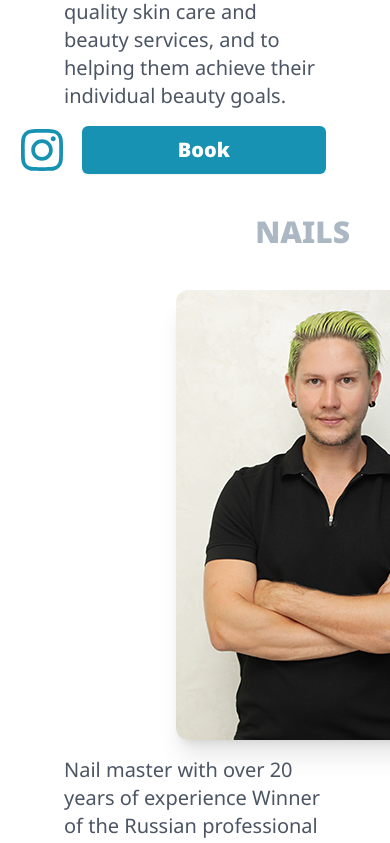
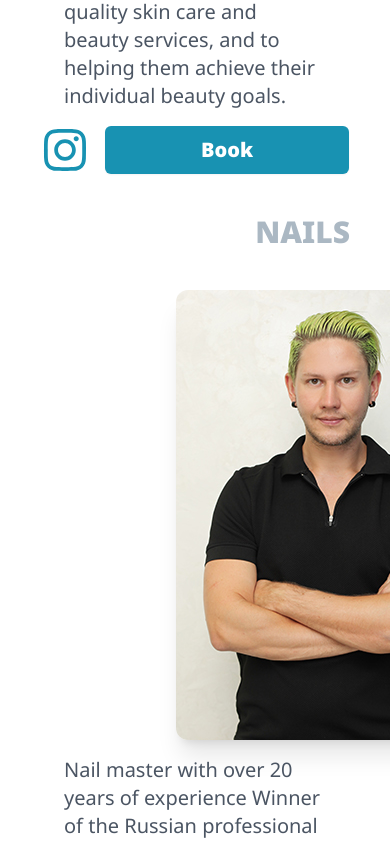
Before and after one commit to elfsvet/fp, a Next.js app: page /About in a window 390 px wide. Shown: the part 2480-3323 px from the top of the page. Built offline with nearby package versions, Linux system fonts and the light colour scheme.

Commit message:
update styling

```diff
--- a/src/components/AboutCard.tsx
+++ b/src/components/AboutCard.tsx
@@ -59,7 +59,7 @@ const AboutCard = ({
               <p className='border-b-2 border-gray-500 w-40' />
               <div className=''>{philosophy}</div>
 
-              <div className='flex items-end flex-col'>
+              <div className='flex items-center md:items-end  flex-col'>
                 <div className='flex gap-4'>
                   <Link href={follow} target='_blank'>
                     <FaInstagram className='w-12 h-12 text-fp' />
@@ -104,7 +104,7 @@ const AboutCard = ({
               <p className='border-b-2 border-gray-500 w-40' />
               <div className=''>{philosophy}</div>
 
-              <div className='flex items-end flex-col'>
+              <div className='flex items-center md:items-end  flex-col'>
                 <div className='flex gap-4'>
                   <Link href={follow} target='_blank'>
                     <FaInstagram className='w-12 h-12 text-fp' />
```
